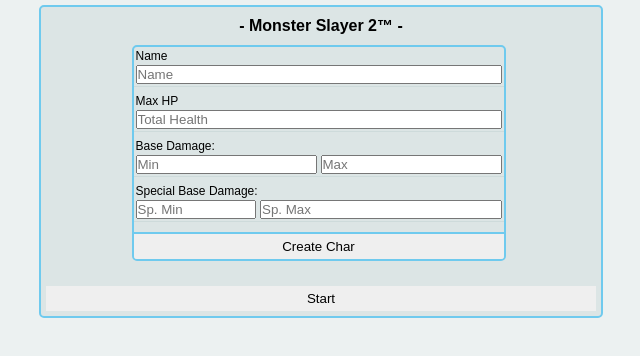
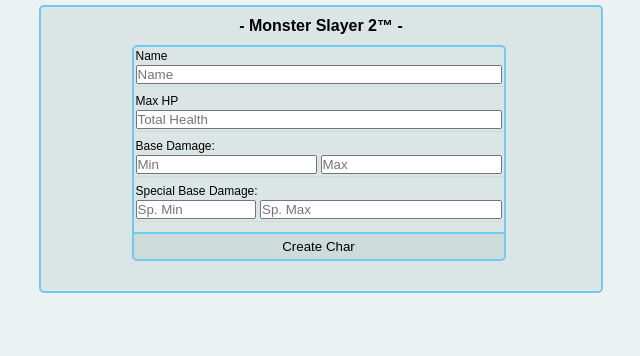
Before and after one commit to plx-edu/MonsterSlayer2, a website with bundled scripts: page index.html in a window 1280 px wide. Both pictures are taken after a click on the button "Start". Shown: the whole page, without its empty margins (319-959 px from the left). Built offline with nearby package versions, Linux system fonts and the light colour scheme.

Commit message:
Added form information retrieval(wip)

```diff
--- a/index.js
+++ b/index.js
@@ -10,7 +10,6 @@ export class Character{
 
         this.card();
 
-        console.log(name)
         this.name = name;
         this.maxHealth = maxHealth;
         this.health = this._maxHealth;
@@ -245,13 +244,12 @@ function newCharacter(  isPlayable = Boolean, name = String,
         c = new Character(name,maxHealth, damage);
     }
 
-    createForm()
-    console.log(c);
+    // console.log(c);
     return c;
 }// newCharacter
 
 function createForm() {
-    const form = newElem("section", "form");
+    const form = newElem("section").setClass("form");
 
     let minInput;
     let maxInput;
@@ -261,7 +259,7 @@ function createForm() {
     // Name Section
     const nameBox = newElem("section");
     const nameInput =
-        newInput("text").minLen(3).maxLen(20)
+        newInput("text").setId("charName").minLen(3).maxLen(20)
         .setPlaceholder("Name").isRequired(true);
     label = mkLabel("Name");
     nameBox.addLast(label, nameInput);
@@ -269,18 +267,18 @@ function createForm() {
     // HP Section
     const  hpBox = newElem("section");
     const hpInput =
-        newInput("number", "totalHP").setMin(25).setMax(1000)
+        newInput("number").setId("totalHP").setMin(25).setMax(1000)
         .setStep(25).setPlaceholder("Total Health").isRequired(true);
     label = mkLabel("Max HP");
     hpBox.addLast(label, hpInput);
 
 
     // Basic Damage Section
-    const dmgBox = newElem("section","baseDmg");
+    const dmgBox = newElem("section").setClass("baseDmg");
     label = mkLabel("Base Damage:");
 
-    minInput = newInput("number", "mnDmg").setMin(1).setPlaceholder("Min");
-    maxInput = newInput("number", "mxDmg").setMin(2).setPlaceholder("Max");
+    minInput = newInput("number").setId("minDmg").setMin(1).setPlaceholder("Min");
+    maxInput = newInput("number").setId("maxDmg").setMin(2).setPlaceholder("Max");
     inner = newElem("section").addLast(minInput, maxInput);
 
     dmgBox.addLast(label, inner);
@@ -288,18 +286,15 @@ function createForm() {
     // Special Damage Section
     label = mkLabel("Special Base Damage:");
 
-    minInput = newInput("number", "minSpDmg").setMin(3).setMax().setPlaceholder("Sp. Min");
-    maxInput = newInput("number", "maxSpDmg").setMin(4).setPlaceholder("Sp. Max");
+    minInput = newInput("number").setId("minSpDmg").setMin(3).setMax().setPlaceholder("Sp. Min");
+    maxInput = newInput("number").setId("maxSpDmg").setMin(4).setPlaceholder("Sp. Max");
     inner = newElem("section").addLast(minInput, maxInput);
 
     const specDmgBox = newElem("section").setClass("spDmg").addLast(label, inner);
 
-    // Insert Button(s) code here
     // Button Section
     const bttn = newElem("button").setClass("newChar").insideTxt("Create Char");
-    // label = mkLabel("Is Monster");
-    // const chckbx = newInput("radio").setName("monster");
-    // const bttnBox = newElem("section").addLast(label, chckbx, bttn);
+    bttn.addEventListener("click", getFormInfo);
     const bttnBox = newElem("section").addLast(bttn);
 
 
@@ -312,9 +307,10 @@ function createForm() {
 function newElem(tag = String, ..._classes){
     const elem = document.createElement(tag);
 
-    for(const k of _classes){
-        elem.classList.add(k);
-    }
+    // DISABLED: replaced by mixin
+    // for(const k of _classes){
+    //     elem.classList.add(k);
+    // }
 
     mxn.commonToAllElem(elem);
 
@@ -358,14 +354,63 @@ function hideElem(_elem, _val = Boolean = false){
     // _elem.style.display = "none";
 }
 */
+
+
+init();
 function init() {
 
-    let button =  newElem("button").insideTxt("Start")
-    button.addEventListener("click", newCharacter);
+    let startBttn =  newElem("button").setId("startBttn").insideTxt("Start");
+    // button.addEventListener("click", newCharacter);
+    startBttn.addEventListener("click", addNewForm);
 
-    getContainer().append(button);
+    getContainer().append(startBttn);
 
     // console.log("Set !")
 }
 
-init();
+function addNewForm(e){
+    const caller = e.target;
+
+    switch(caller.id){
+        case "startBttn":
+            createForm();
+            caller.disabled = true;
+            caller.hidden = true;
+            break;
+    }
+}
+
+function getFormInfo(e){
+    // console.log("getting form info\n",e.target);
+    // console.log("getting form info\n",e.target.parentElement);
+    const info = e.target.parentElement.querySelectorAll('input');
+    // console.log("getting form info\n",info);
+
+    const p = {
+        charName : "Player",
+        totalHP : 100,
+        minDmg : 1,
+        maxDmg : 2,
+        minSpDmg : 3,
+        maxSpDmg : 4,
+    };
+
+    let allInputFilled = true;
+
+    for(const k of info){
+        mxn.commonToAllElem(k);
+        // Discount required checking
+        if(k.value === ""){
+            k.setPlaceholder("Required")
+            allInputFilled = false;
+            continue;
+        }
+        // console.log(k.id);
+        // console.log(p[k.id]);
+        p[k.id] = k.value;
+    }
+
+    if(!allInputFilled) return;
+    console.log(p);
+
+}
--- a/style.scss
+++ b/style.scss
@@ -294,7 +294,15 @@ h4{
 
 button{
     cursor: pointer;
+    background-color: $primary;
+
     &:hover{
         background-color: $secondary;
     }
+    &:disabled{
+        cursor: default;
+        &:hover{
+            background-color: $primary;
+        }
+    }
 }
```
Also changed, not shown: style.css, 1 other file.
